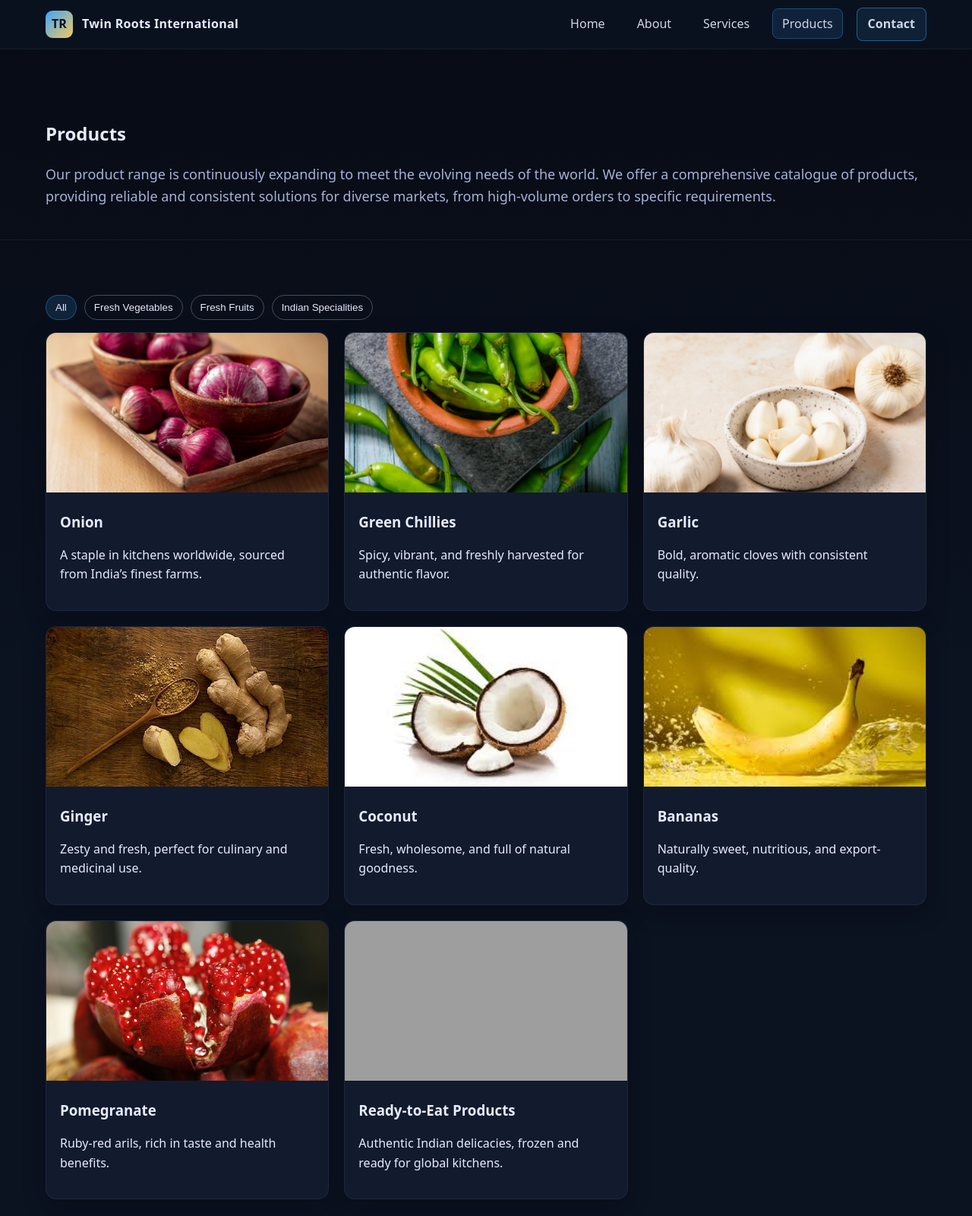
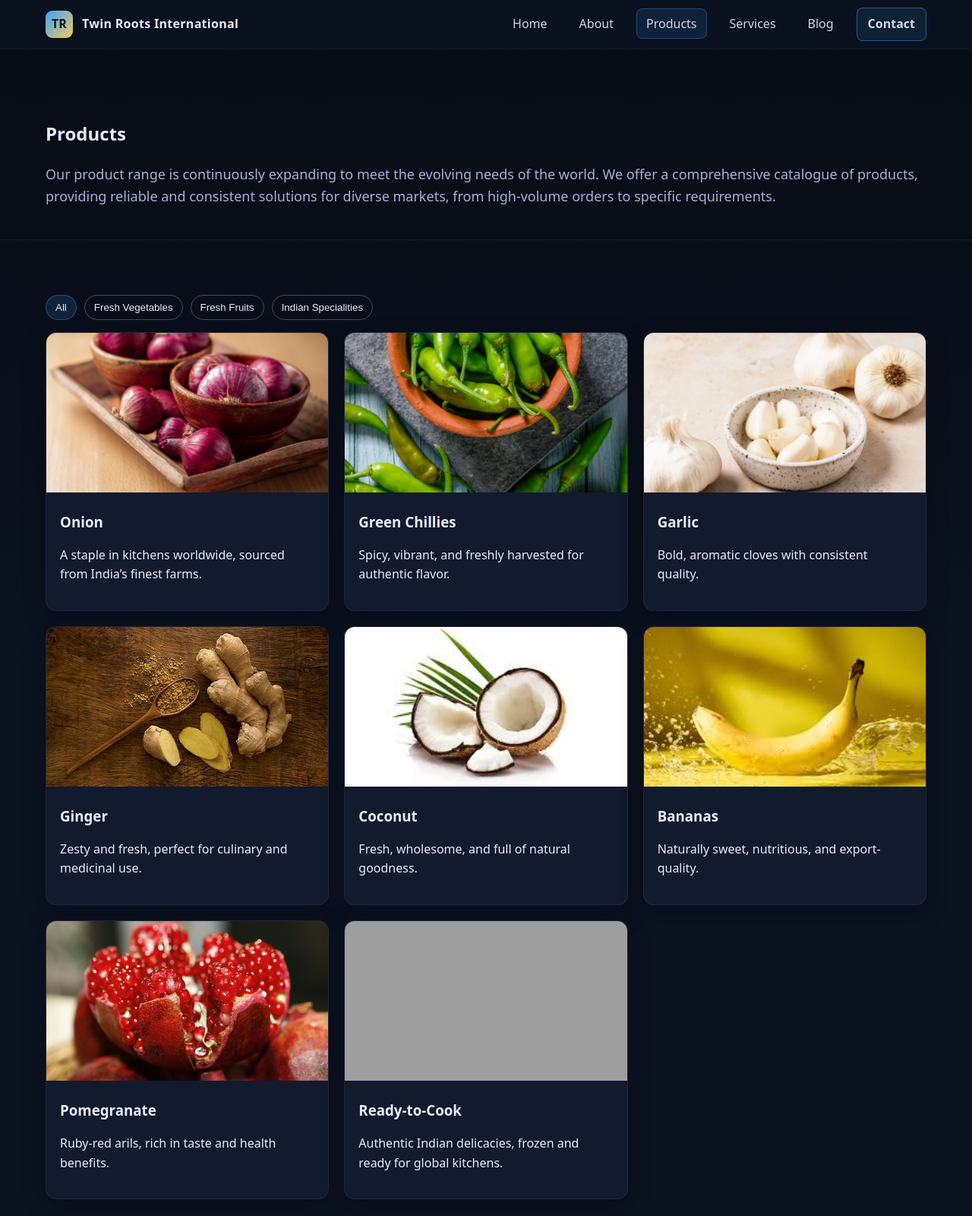
Before and after one commit to Krishnam02/TWINROOTS, a plain HTML site: page products.html in a window 1280 px wide. Shown: the top 1600 px of the page at 76% size. Drawn offline with Linux system fonts and the light colour scheme; grey boxes are pictures that could not be loaded.

Commit message:
Update products.html

```diff
--- a/products.html
+++ b/products.html
@@ -15,8 +15,9 @@
         <ul>
           <li><a href="index.html">Home</a></li>
           <li><a href="about.html">About</a></li>
+          <li><a class="active" href="products.html">Products</a></li>
           <li><a href="services.html">Services</a></li>
-          <li><a class="active" href="products.html">Products</a></li>
+          <li><a href="blog.html">Blog</a></li>
           <li><a class="btn btn-small" href="contact.html">Contact</a></li>
         </ul>
       </nav>
@@ -106,7 +107,7 @@
         <article class="card product animate-fade" data-category="specialities">
           <img src="FROZEN.jpg" alt="Ready-to-Eat Products" />
           <div class="card-body">
-            <h3>Ready-to-Eat Products</h3>
+            <h3>Ready-to-Cook</h3>
             <p>Authentic Indian delicacies, frozen and ready for global kitchens.</p>
           </div>
         </article>
```
